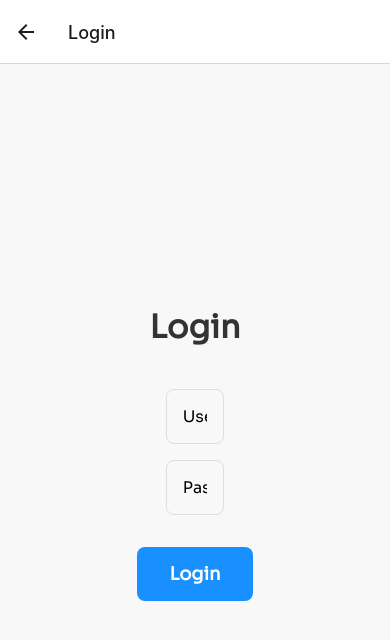
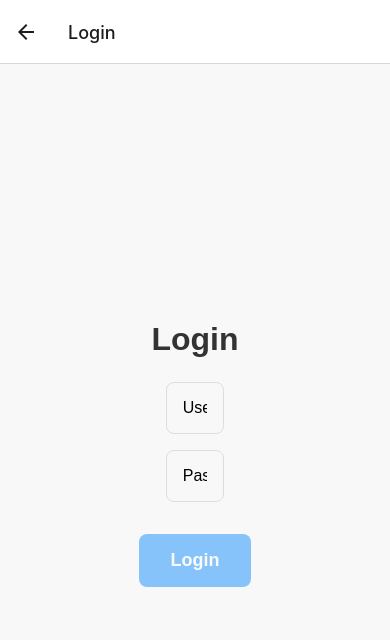
Before and after one commit to ShamaVox/voxai, a React Native app in the folder client/: screen /Login in a window 390 px wide. Shown: the top 640 px of the page. Built offline with nearby package versions, Linux system fonts and the light colour scheme.

Commit message:
Fixes
Fixes for various console warnings. There are still a few persistent deprecation warnings, which some library is probably responsible for

```diff
--- a/client/package.json
+++ b/client/package.json
@@ -11,7 +11,6 @@
   },
   "dependencies": {
     "@expo/metro-runtime": "~3.1.3",
-    "@fontsource/sora": "^5.0.17",
     "@react-navigation/native": "^6.1.17",
     "@react-navigation/stack": "^6.3.29",
     "@types/react": "~18.2.45",
--- a/client/src/Home.tsx
+++ b/client/src/Home.tsx
@@ -12,7 +12,7 @@ const Home: FC = () => {
 
   return (
     <View style={styles.container}>
-      <Text>This is a placeholder page</Text> <br />
+      <Text>This is a placeholder page <br /></Text>
       <Pressable onPress={handleLoginClick} style={styles.button}>
         <Text> Login </Text>
       </Pressable>
--- a/client/src/Login.tsx
+++ b/client/src/Login.tsx
@@ -1,9 +1,10 @@
 import React, { useState, useContext, useEffect } from "react";
-import { View, Text, TextInput, TouchableOpacity } from "react-native";
+import { View, Text, TextInput, Pressable} from "react-native";
 import { AuthContext } from "./AuthContext";
 import styles from "./LoginStyles";
 import { MIN_PASSWORD_LENGTH, DEBUG_LOGIN } from "./Constants";
 import { useNavigation } from "@react-navigation/native";
+
 
 
 interface Errors {
@@ -50,7 +51,7 @@ const Login: React.FC = () => {
     setErrors(validationErrors);
 
     // Form is valid if there are no errors
-    return Object.keys(validationErrors).length === 0;
+    return username.trim() && password.trim() && Object.keys(validationErrors).length === 0;
   };
 
   useEffect(() => {
@@ -79,8 +80,8 @@ const Login: React.FC = () => {
   };
 
   return (
-    <View style={styles.container}>
-      <Text style={styles.title}>Login</Text> <br />
+    <View style={styles.container} role={"form"}>
+      <Text style={styles.title}>Login</Text>
       <TextInput
         style={styles.input}
         placeholder="Username"
@@ -96,15 +97,19 @@ const Login: React.FC = () => {
         secureTextEntry
       />
       {errors.password && <Text style={styles.error}>{errors.password}</Text>}
-      <TouchableOpacity
+      <Pressable
         style={[styles.button, { opacity: isFormValid ? 1 : 0.5 }]}
         disabled={!isFormValid}
         onPress={handleSubmit}
       >
         <Text style={styles.buttonText}>Login</Text>
-      </TouchableOpacity>
+      </Pressable>
     </View>
   );
 };
 
+/*
+
+*/
+
 export default Login;
--- a/client/src/LoginStyles.ts
+++ b/client/src/LoginStyles.ts
@@ -1,5 +1,4 @@
 import { StyleSheet } from "react-native";
-import "@fontsource/sora";
 
 const styles = StyleSheet.create({
   container: {
```
Also changed, not shown: 1 other file (tests, documents, lock files or other folders).
